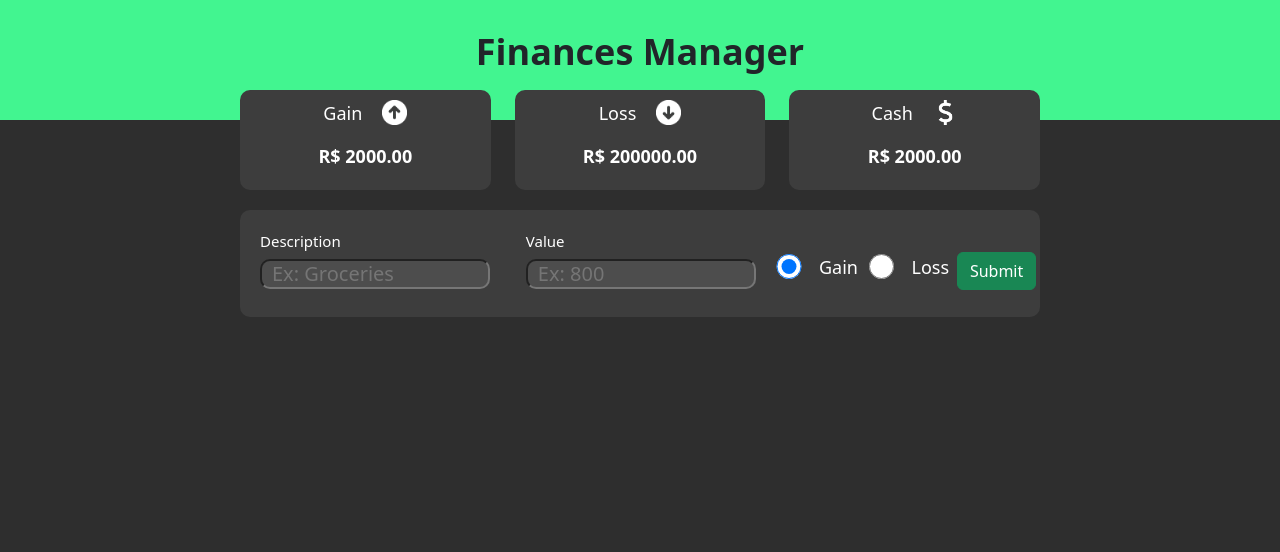
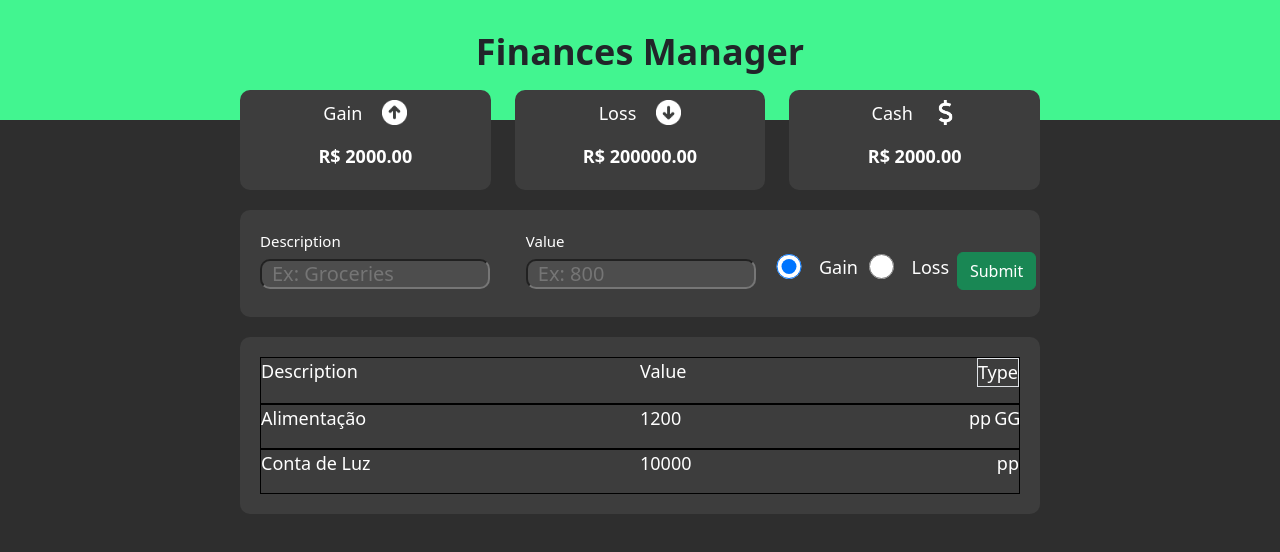
Before and after one commit to luisfelipe2104/Finances, a Next.js app: page / in a window 1280 px wide. Shown: the top 552 px of the page. Built offline with nearby package versions, Linux system fonts and the light colour scheme.

Commit message:
beta table

```diff
--- a/components/Finances/Finances.jsx
+++ b/components/Finances/Finances.jsx
@@ -1,13 +1,8 @@
-import React from 'react'
-import Image from 'next/image'
-import {
-    Container,
-    Header,
-    Title,
-    Section,
-} from './styles'
-import Cards from '../Cards/Cards'
-import Inputs from '../Inputs/Inputs'
+import React from "react";
+import Image from "next/image";
+import { Container, Header, Title, Section, Table, TableRow, Text } from "./styles";
+import Cards from "../Cards/Cards";
+import Inputs from "../Inputs/Inputs";
 
 export default function Finances() {
   return (
@@ -18,7 +13,33 @@ export default function Finances() {
       <Section>
         <Cards />
         <Inputs />
+        <Table>
+          <table style={{width: '100%'}}>
+            <TableRow>
+              <th><Text>Description</Text></th>
+              <div className="tableContainer">
+                <th><Text>Value</Text></th>
+                <th><Text className="border">Type</Text></th>
+              </div>
+            </TableRow>
+            <TableRow>
+              <td><Text>Alimentação</Text></td>
+              <div className="tableContainer">
+                <td><Text>1200</Text></td>
+                <td style={{width: "50px", display: "flex", gap: "3px"}}><Text>pp</Text><Text>GG</Text></td>
+
+              </div>
+            </TableRow>
+            <TableRow>
+              <td><Text>Conta de Luz</Text></td>
+              <div className="tableContainer">
+                <td><Text>10000</Text></td>
+                <td><Text>pp</Text></td>
+              </div>
+            </TableRow>
+          </table>
+        </Table>
       </Section>
     </Container>
-  )
+  );
 }
--- a/components/Finances/styles.js
+++ b/components/Finances/styles.js
@@ -8,6 +8,7 @@ export const Container = styled(ContainerBase)
     flex-direction: column;
     min-height: 100vh;
     height: fit-content;
+    background-color: #2e2e2e;
 `
 
 export const Header = styled.div `
@@ -45,6 +46,25 @@ export const Card = styled.div `
     align-items: center;
     border-radius: 10px;
     padding-top: 10px;
+`
+
+export const Table = styled(Card)
+`
+    flex-direction: row;
+    gap: 20px;
+    height: fit-content;
+    padding: 20px 20px;
+`
+
+export const TableHeader = styled.div `
+
+`
+
+export const TableRow = styled.tr `
+    width: 100%;
+    display: flex;
+    justify-content: space-between;
+    border: 1px solid black;
 `
 
 export const ContainerInputs = styled.form `
--- a/components/Register/styles.js
+++ b/components/Register/styles.js
@@ -1,8 +1,9 @@
 import styled from "styled-components";
 
-export const Container = styled.div`
+export const Container = styled.div `
     width: 100vw;
-    height: 100vh;
+    min-height: 100vh;
+    height: fit-content;
     background-color: #2e2e2e;
     font-size: 30px;
     display: flex;
@@ -10,7 +11,7 @@ export const Container = styled.div`
     align-items: center;
 `
 
-export const ContainerForms = styled.div`
+export const ContainerForms = styled.div `
     height: 300px;
     width: 80%;
     max-width: 550px;
@@ -19,20 +20,21 @@ export const ContainerForms = styled.div`
     padding: 20px 20px;
 `
 
-export const Text = styled.p`
+export const Text = styled.p `
     font-family: 'fantasy';
     text-align: center;
     font-size: 35px;
     font-weight: bold;
 `
 
-export const Error = styled(Text)`
+export const Error = styled(Text)
+`
     font-size: 16px;
     color: red;
     text-align: left;
 `
 
-export const ContainerInput = styled.div`
+export const ContainerInput = styled.div `
     margin-top: 20px;
     display: flex;
     flex-direction: column;
@@ -40,20 +42,21 @@ export const ContainerInput = styled.div`
     justify-content: space-around;
 `
 
-export const Input = styled.input`
+export const Input = styled.input `
     font-size: 20px;
     border: 2px solid #010733;
     border-radius: 10px;
     padding: 2px 8px;
 `
 
-export const ContainerButton = styled(ContainerInput)`
+export const ContainerButton = styled(ContainerInput)
+`
     margin-top: 0px;
     justify-content: center;
     align-items: center;
 `
 
-export const Button = styled.button`
+export const Button = styled.button `
     background-color: #3ad666;
     border-radius: 15px;
     padding: 10px 10px;
--- a/styles/globals.css
+++ b/styles/globals.css
@@ -4,8 +4,14 @@
     margin: 0;
 }
 
-.center{
+.center {
     text-align: center;
+}
+
+.tableContainer {
+    display: flex;
+    width: 50%;
+    justify-content: space-between;
 }
 
 html,
@@ -14,7 +20,6 @@ body {
     overflow-x: hidden;
 }
 
-
 a {
     color: inherit;
     text-decoration: none;
```
Lines whose indentation alone changed are shown as unchanged.
